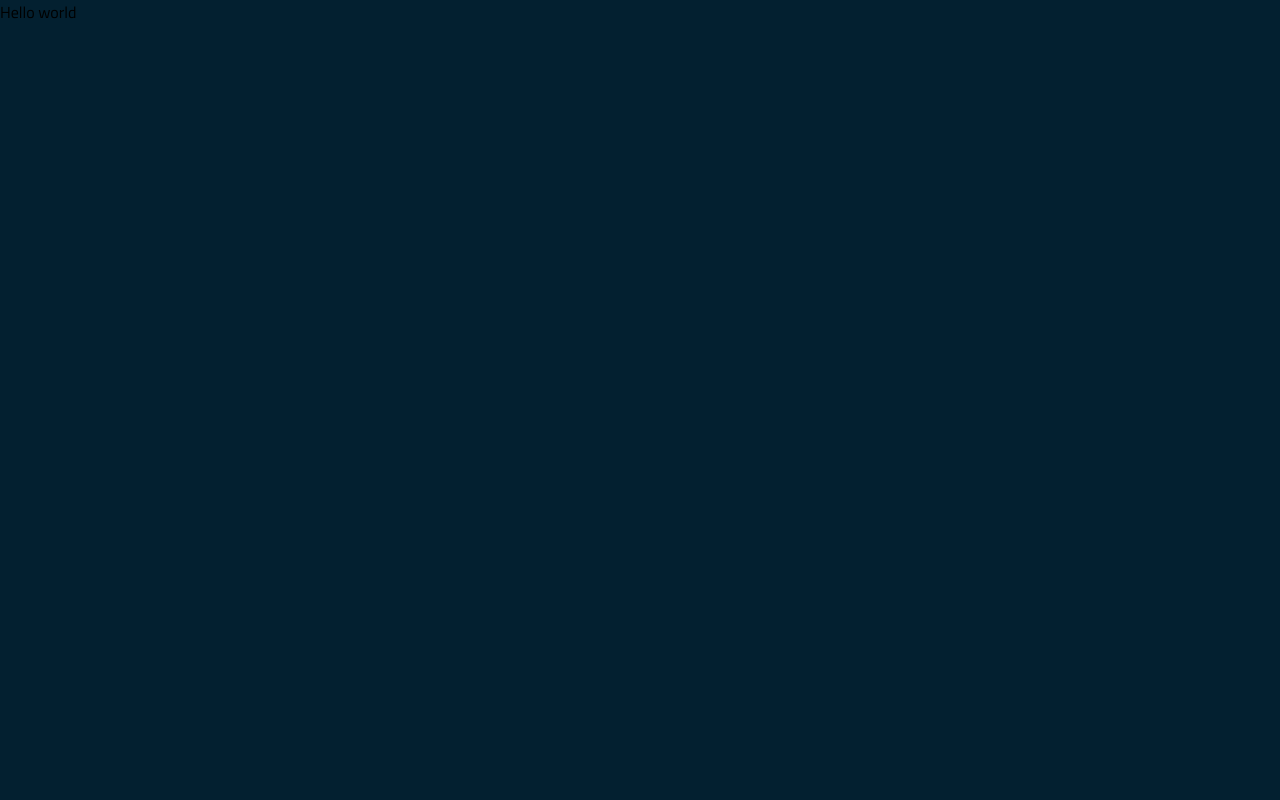
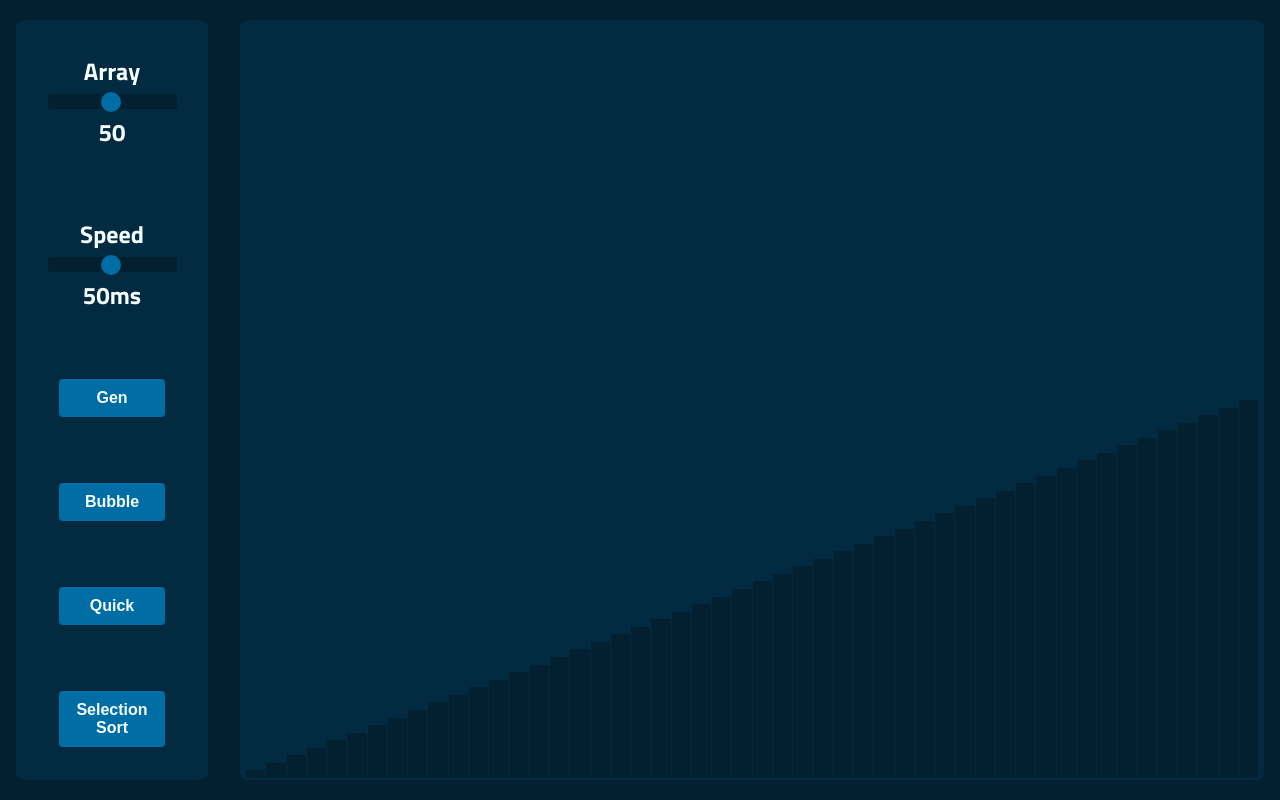
Before and after one commit to Lexen99/Sorting---Algorithm, a React (Vite) app: page / in a window 1280 px wide. Built offline with nearby package versions, Linux system fonts and the light colour scheme.

Commit message:
stylde the dashboard component, not functional. created stackscontainer component that renders the amount of stacks when the arraySize input field being changed, based on height and amount of stacks. styled a little bit.

```diff
--- a/src/App.css
+++ b/src/App.css
@@ -1,5 +1,6 @@
 .app {
   height: 100vh;
+  width: 100%;
   margin: 0;
   padding: 0;
 }
--- a/src/App.jsx
+++ b/src/App.jsx
@@ -1,10 +1,13 @@
 import "./App.css";
+import Dashboard from "./Components/Dashboard/Dashboard.jsx"
+import StacksContainer from "./Components/StacksContainer/StacksContainer.jsx";
+import { useState } from "react";
 
 function App() {
 
   return (
     <div className="app">
-      Hello world
+        <Dashboard/>
     </div>
   )
 }
--- /dev/null
+++ b/src/Components/Dashboard/Dashboard.css
@@ -0,0 +1,78 @@
+main {
+    width: 100%;
+    height: 100vh;
+    display: flex;
+    justify-content: space-around;
+    align-items: center;
+}
+
+#Dashboard {
+    width: 15vw;
+    height: 95vh;
+    background-color: var(--secondary-color);
+    display: flex;
+    flex-direction: column;
+    justify-content: space-around;
+    align-items: center;
+    border-radius: 7px;
+}
+
+#Dashboard div {
+    display: flex;
+    flex-direction: column;
+    align-items: center;
+    gap: 5px;
+}
+
+.range-input {
+    -webkit-appearance: none;
+    border-radius: 10px;
+}
+
+.range-input::-webkit-slider-runnable-track {
+    height: 15px;
+    background: var(--primary-color);
+    border: none;
+    border-radius: 4px;
+}
+
+.range-input::-webkit-slider-thumb {
+    -webkit-appearance: none;
+    border: none;
+    height: 20px;
+    width: 20px;
+    border-radius: 50%;
+    background: var(--light-color);
+    margin-top: -2px;
+}
+
+.range-input:focus {
+    outline: none;
+}
+
+.range-input:focus::-webkit-slider-runnable-track {
+    background-image: var(--light-color);
+}
+
+.label-text {
+    color: var(--text-color);
+    font-size: 1.5rem;
+    font-weight: 700;
+}
+
+.btn {
+    background-color: var(--light-color);
+    border: none;
+    width: 55%;
+    padding: 10px;
+    border-radius: 4px;
+    color: var(--text-color);
+    font-weight: 600;
+    font-size: 1rem;
+    cursor: pointer;
+    transition: transform 0.2s ease-in-out;
+}
+
+.btn:hover {
+    transform: scale(1.1);
+}
--- /dev/null
+++ b/src/Components/Dashboard/Dashboard.jsx
@@ -0,0 +1,57 @@
+import "./Dashboard.css";
+import { useState, useEffect } from "react";
+import StacksContainer from "../StacksContainer/StacksContainer";
+
+const Dashboard = () => {
+  const [speed, setSpeed] = useState(50);
+  const [arraySize, setArraySize] = useState(50);
+
+  return (
+    <main>
+      <nav id="Dashboard">
+        <div className="">
+          <label htmlFor="array-size" className="label-text">
+            Array
+          </label>
+          <input
+            className="range-input"
+            type="range"
+            min={1}
+            max={100}
+            value={arraySize}
+            id="array-size"
+            onChange={(e) => setArraySize(e.target.value)}
+          />
+          <span className="label-text" id="arr-length">
+            {arraySize}
+          </span>
+        </div>
+        <div>
+          <label htmlFor="speed" className="label-text">
+            Speed
+          </label>
+          <input
+            className="range-input"
+            type="range"
+            min={1}
+            max={100}
+            value={speed}
+            id="speed"
+            onChange={(e) => setSpeed(e.target.value)}
+          />
+          <span className="label-text" id="speed">
+            {`${speed}ms`}
+          </span>
+        </div>
+        <button className="btn">Gen</button>
+        <button className="btn">Bubble</button>
+        <button className="btn">Quick</button>
+        <button className="btn">Selection Sort</button>
+      </nav>
+
+      <StacksContainer arraySize={arraySize} />
+    </main>
+  );
+};
+
+export default Dashboard;
--- /dev/null
+++ b/src/Components/StacksContainer/StacksContainer.css
@@ -0,0 +1,17 @@
+#stacks-container {
+    height: 95vh;
+    width: 80vw;
+    background-color: var(--secondary-color);
+    border-radius: 7px;
+    display: flex;
+    flex-direction: row;
+    align-items: flex-end;
+    justify-content: flex-start;
+    gap: 1px;
+    padding: 2px 6px;
+}
+
+.stack {
+    background-color: var(--primary-color);
+    width: 100%;
+}
--- /dev/null
+++ b/src/Components/StacksContainer/StacksContainer.jsx
@@ -0,0 +1,46 @@
+import "./StacksContainer.css";
+import { useEffect, useState } from "react";
+
+const StacksContainer = ({ arraySize }) => {
+  // state variabel som förvarar stack heights
+  const [stackHeights, setStackHeights] = useState([]);
+
+  // Funktion för att generera en array med olika höjder på stacksen
+  const generateRandomStackHeights = (size) => {
+    const heights = [];
+    for(let i = 0; i < size; i++) {
+      const heightPercentage = ((i + 1) / size) * 100;
+      heights.push(Math.ceil(heightPercentage));
+    }
+    shuffleArray(heights);
+    return heights;
+  }
+
+  // Funktion for att shuffle:a array
+  const shuffleArray = (array) => {
+    const newArray = [...array]
+    for(let i = newArray.length - 1; i > 0; i--) {
+      const j = Math.floor(Math.random() * (i + 1));
+      [newArray[i], newArray[j]] = [newArray[j], newArray[i]];
+    }
+    return newArray;
+  }
+
+  // uppdaterar stack heights när arraySize propen ändras
+  useEffect(() => {
+    // Genererar ny stack heights array baserad på arraySize
+    const newStackHeights = generateRandomStackHeights(arraySize);
+    setStackHeights(newStackHeights);
+  }, [arraySize]);
+
+  // Logik för att rendera antalet stacks från stackHeights arrayen
+  const renderStacks = () => {
+    return stackHeights.map((height, i) => (
+      <div key={i} className="stack" style={{ height: `${i + 1}%` }}></div>
+    ));
+  };
+
+  return <div id="stacks-container">{renderStacks()}</div>;
+};
+
+export default StacksContainer;
--- a/src/index.css
+++ b/src/index.css
@@ -2,13 +2,13 @@
   --primary-color: #032030;
   --secondary-color: #022b42;
   --accent-color: #003554;
-  --text-color: #006494;
+  --text-color: #F5FEFD;
   --light-color: #006da4;
 }
 
 * {
-  margin: 0;
-  padding: 0;
+  margin: 0px;
+  padding: 0px;
   box-sizing: border-box;
 }
 
```
